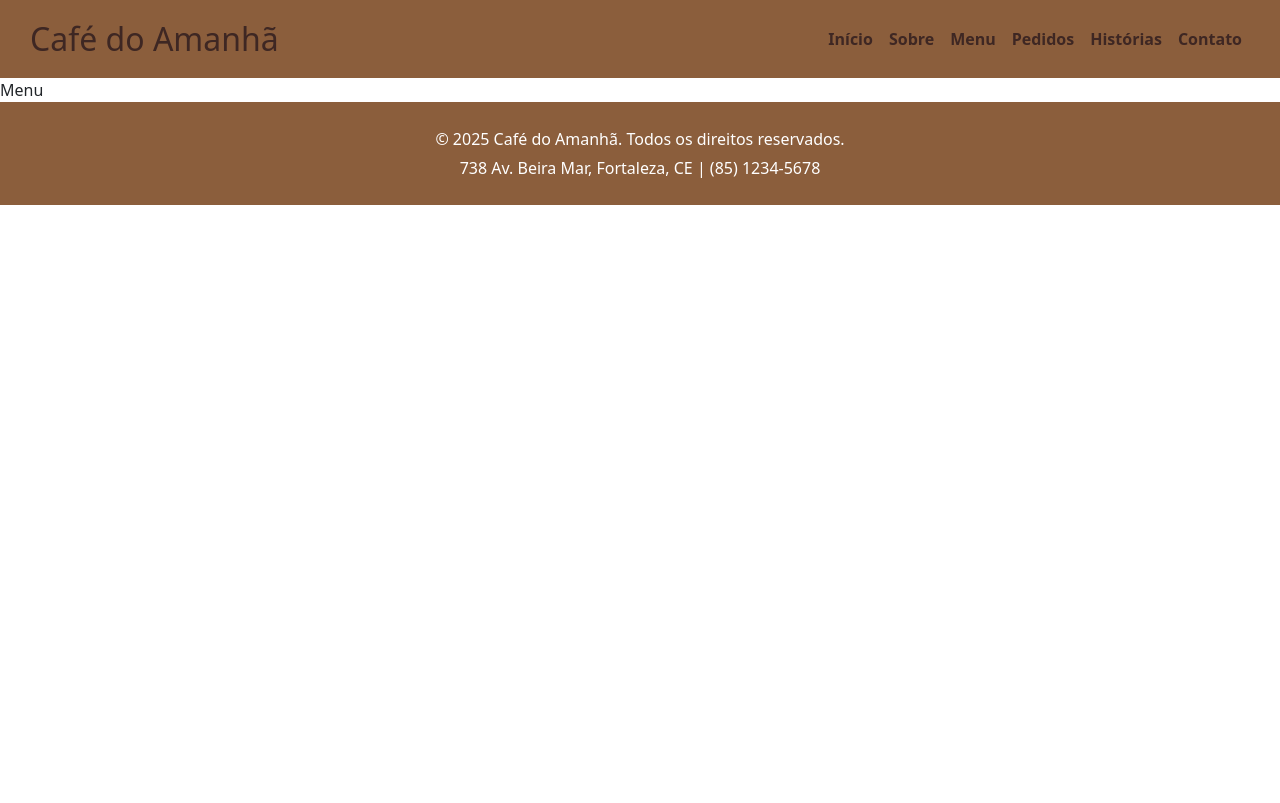
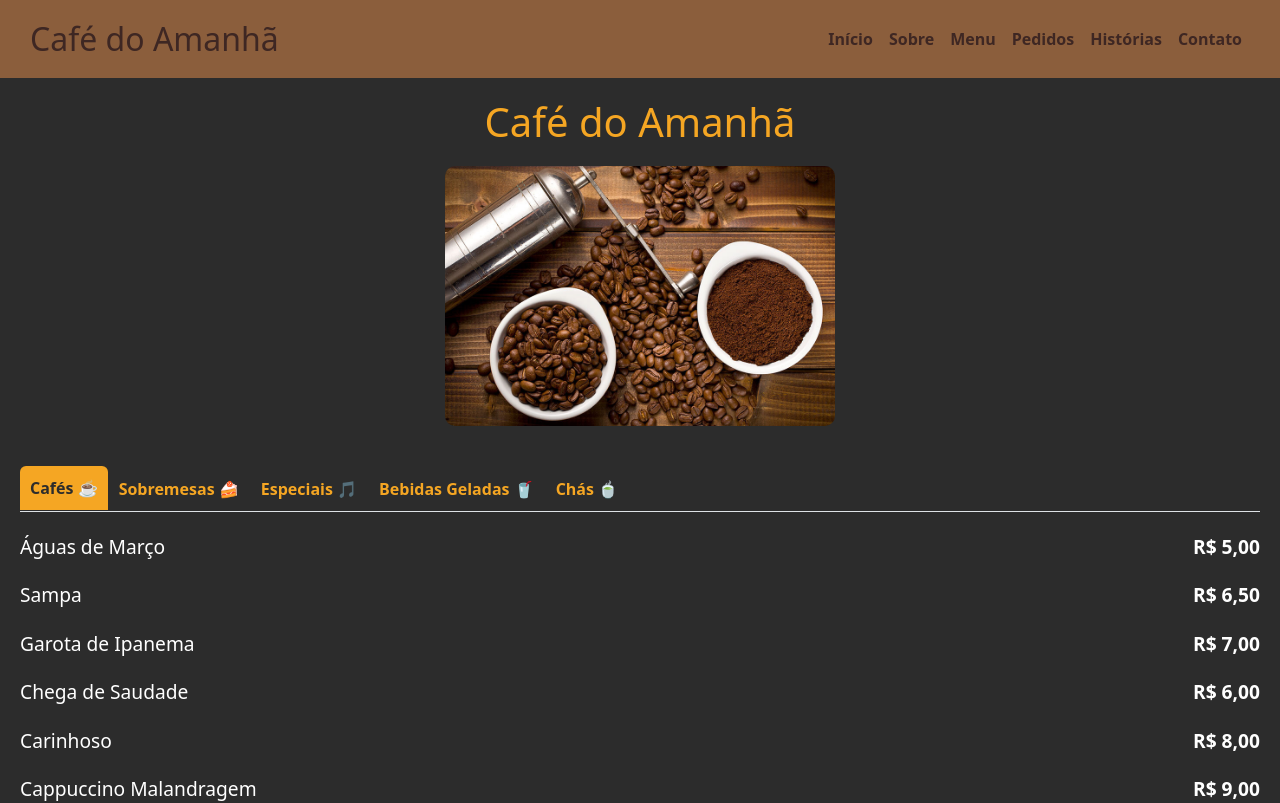
Before and after one commit to lucivandosousa/cafe-do-amanha, a React (Vite) app: page /menu in a window 1280 px wide. Shown: the top 803 px of the page. Built offline with nearby package versions, Linux system fonts and the light colour scheme.

Commit message:
feat: create the menu page layout

```diff
--- /dev/null
+++ b/src/pages/Menu/Menu.css
@@ -0,0 +1,117 @@
+.menu-container {
+  background-color: #2c2c2c;
+  color: #ffffff;
+  padding: 20px;
+  width: 100%;
+  height: 100vh;
+  max-width: 100%;
+  margin: 0 auto;
+  box-shadow: 0px 4px 12px rgba(0, 0, 0, 0.3);
+}
+
+.menu-header {
+  text-align: center;
+  margin-bottom: 20px;
+}
+
+.menu-header h1 {
+  font-size: 2.5rem;
+  margin-bottom: 10px;
+  color: #f5a623;
+}
+
+.menu-header p {
+  font-size: 1.5rem;
+  margin-bottom: 0;
+  color: #f5a623;
+}
+
+.menu-content {
+  display: flex;
+  justify-content: center;
+  align-items: center;
+  flex-wrap: wrap;
+}
+
+.menu-image {
+  display: flex;
+  justify-content: center;
+  width: 100%;
+  max-width: 400px;
+  height: 300px;
+}
+
+.menu-image img {
+  max-width: 100%;
+  height: auto;
+  border-radius: 10px;
+  object-fit: cover;
+  margin-bottom: 40px;
+}
+
+.menu-tabs {
+  flex: 1;
+  min-width: 100%;
+}
+
+ul.menu-list {
+  list-style-type: none;
+  padding: 0;
+  margin: 0;
+  font-size: 1.2rem;
+  line-height: 2;
+}
+
+ul.menu-list li {
+  display: flex;
+  justify-content: space-between;
+  margin-bottom: 10px;
+}
+
+ul.menu-list li span {
+  font-weight: bold;
+}
+
+.nav-tabs .nav-link {
+  color: #f5a623;
+  font-weight: bold;
+  font-size: 1rem;
+  padding: 10px;
+  text-align: center;
+}
+
+.nav-tabs .nav-link.active {
+  background-color: #f5a623;
+  color: #2c2c2c;
+  border: none;
+}
+
+.nav-tabs .nav-link:hover {
+  color: #ffffff;
+  background-color: #f5a623;
+}
+
+@media (max-width: 768px) {
+  .menu-content {
+    flex-direction: column;
+    align-items: center;
+  }
+
+  .menu-image img {
+    width: 500px;
+    max-width: 100%;
+    margin-bottom: 20px;
+  }
+
+  ul.menu-list li {
+    font-size: 0.9rem;
+  }
+
+  .nav-tabs .nav-link {
+    font-size: 1rem;
+  }
+
+  .menu-header h1 {
+    font-size: 1rem;
+  }
+}
--- a/src/pages/Menu/Menu.jsx
+++ b/src/pages/Menu/Menu.jsx
@@ -1,7 +1,105 @@
-import React from 'react'
+import { useState } from 'react';
+import { Tab, Tabs } from 'react-bootstrap';
+import './Menu.css';
+
+import coffee1 from '../../assets/images/graos.jpg';
+import coffee2 from '../../assets/images/petit.jpg';
+import coffee3 from '../../assets/images/croissant.jpeg';
+import coffee4 from '../../assets/images/milk.jpeg';
+import coffee5 from '../../assets/images/cha.jpeg';
 
 export default function Menu() {
+  const [currentImage, setCurrentImage] = useState(coffee1);
+
   return (
-    <div>Menu</div>
-  )
+    <div className="menu-container">
+      <div className="menu-header">
+        <h1>Café do Amanhã</h1>
+      </div>
+
+      <div className="menu-content">
+        <div className="menu-image">
+          <img src={currentImage} alt="Menu" />
+        </div>
+
+        <div className="menu-tabs">
+          <Tabs
+            defaultActiveKey="cafes"
+            id="styled-menu-tabs"
+            className="mb-3"
+            onSelect={(key) => {
+              switch (key) {
+                case 'cafes':
+                  setCurrentImage(coffee1);
+                  break;
+                case 'sobremesas':
+                  setCurrentImage(coffee2);
+                  break;
+                case 'especiais':
+                  setCurrentImage(coffee3);
+                  break;
+                case 'bebidas-geladas':
+                  setCurrentImage(coffee4);
+                  break;
+                case 'chas':
+                  setCurrentImage(coffee5);
+                  break;
+                default:
+                  setCurrentImage(coffee1);
+              }
+            }}
+          >
+            <Tab eventKey="cafes" title="Cafés ☕">
+              <ul className="menu-list">
+                <li>Águas de Março <span>R$ 5,00</span></li>
+                <li>Sampa <span>R$ 6,50</span></li>
+                <li>Garota de Ipanema <span>R$ 7,00</span></li>
+                <li>Chega de Saudade <span>R$ 6,00</span></li>
+                <li>Carinhoso <span>R$ 8,00</span></li>
+                <li>Cappuccino Malandragem <span>R$ 9,00</span></li>
+              </ul>
+            </Tab>
+            <Tab eventKey="sobremesas" title="Sobremesas 🍰">
+              <ul className="menu-list">
+                <li>Doce de Maracujá <span>R$ 8,00</span></li>
+                <li>Romeu e Julieta <span>R$ 9,00</span></li>
+                <li>Chão de Giz <span>R$ 10,00</span></li>
+                <li>Bolinho de Chuva <span>R$ 6,50</span></li>
+                <li>Coração Bobo <span>R$ 7,50</span></li>
+                <li>Pettit Gateau Ilegais <span>R$ 12,00</span></li>
+              </ul>
+            </Tab>
+            <Tab eventKey="especiais" title="Especiais 🎵">
+              <ul className="menu-list">
+                <li>Tarde em Itapoã <span>R$ 12,00</span></li>
+                <li>O Canto da Cidade <span>R$ 10,00</span></li>
+                <li>Fora da Ordem <span>R$ 11,50</span></li>
+                <li>O Leãozinho <span>R$ 9,50</span></li>
+                <li>Iron Maiden<span>R$ 11,50</span></li>
+                <li>Metallica <span>R$ 9,50</span></li>
+              </ul>
+            </Tab>
+            <Tab eventKey="bebidas-geladas" title="Bebidas Geladas 🥤">
+              <ul className="menu-list">
+                <li>Sorvete de Baunilha <span>R$ 7,00</span></li>
+                <li>Milk Shake de Chocolate <span>R$ 10,00</span></li>
+                <li>Milk Shake de Morango <span>R$ 10,00</span></li>
+                <li>Vitamina de Banana <span>R$ 8,00</span></li>
+                <li>Vitamina de Morango <span>R$ 8,50</span></li>
+              </ul>
+            </Tab>
+            <Tab eventKey="chas" title="Chás 🍵">
+              <ul className="menu-list">
+                <li>Chá de Hortelã <span>R$ 4,50</span></li>
+                <li>Chá Verde <span>R$ 5,00</span></li>
+                <li>Chá de Camomila <span>R$ 4,50</span></li>
+                <li>Chá de Frutas Vermelhas <span>R$ 6,00</span></li>
+                <li>Chá de Gengibre e Limão <span>R$ 5,50</span></li>
+              </ul>
+            </Tab>
+          </Tabs>
+        </div>
+      </div>
+    </div>
+  );
 }
```
